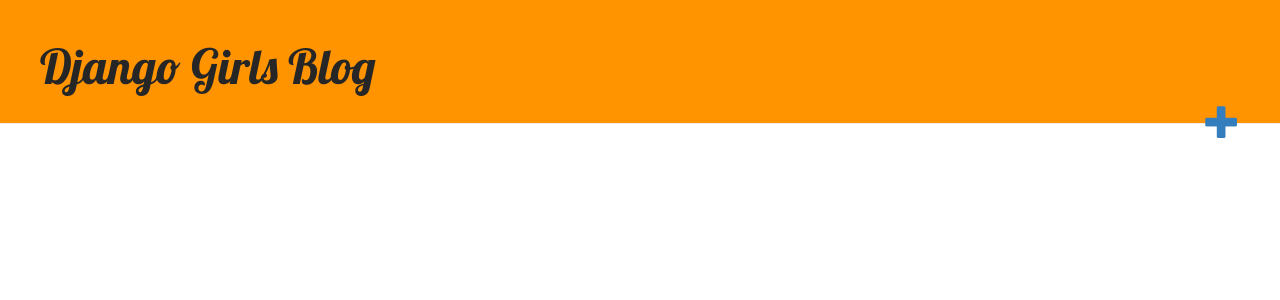
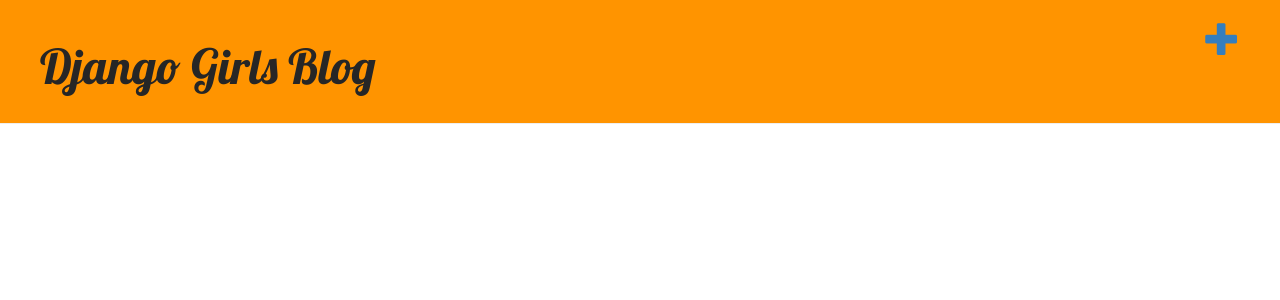
Before and after one commit to Mooraha/citizenoftheworld, a Django app: page / in a window 1280 px wide. Shown: the top 300 px of the page. Run offline with Django 3.2, Linux system fonts and the light colour scheme; data that the repository does not hold is empty; some libraries are stand-ins or nearby versions.

Commit message:
My Django Girls template 2

```diff
--- a/blog/templates/blog/base.html
+++ b/blog/templates/blog/base.html
@@ -1,16 +1,16 @@
 {% load staticfiles %}
     <html>
         <head>
-            <title>Galya's blog</title>
+            <title>Django Girls blog</title>
             <link rel="stylesheet" href="//maxcdn.bootstrapcdn.com/bootstrap/3.2.0/css/bootstrap.min.css">
             <link rel="stylesheet" href="//maxcdn.bootstrapcdn.com/bootstrap/3.2.0/css/bootstrap-theme.min.css">
+            <link href='//fonts.googleapis.com/css?family=Lobster&subset=latin,latin-ext' rel='stylesheet' type='text/css'>
             <link rel="stylesheet" href="{% static 'css/blog.css' %}">
-            <link href="https://fonts.googleapis.com/css?family=Lobster&subset=latin,cyrillic" rel="stylesheet" type="text/css">
         </head>
         <body>
             <div class="page-header">
+                <a href="{% url 'blog.views.post_new' %}" class="top-menu"><span class="glyphicon glyphicon-plus"></span></a>
                 <h1><a href="/">Django Girls Blog</a></h1>
-              <a href="{% url 'blog.views.post_new' %}" class="top-menu"><span class="glyphicon glyphicon-plus"></span></a>
             </div>
             <div class="content container">
                 <div class="row">
```
Lines whose indentation alone changed are shown as unchanged.
